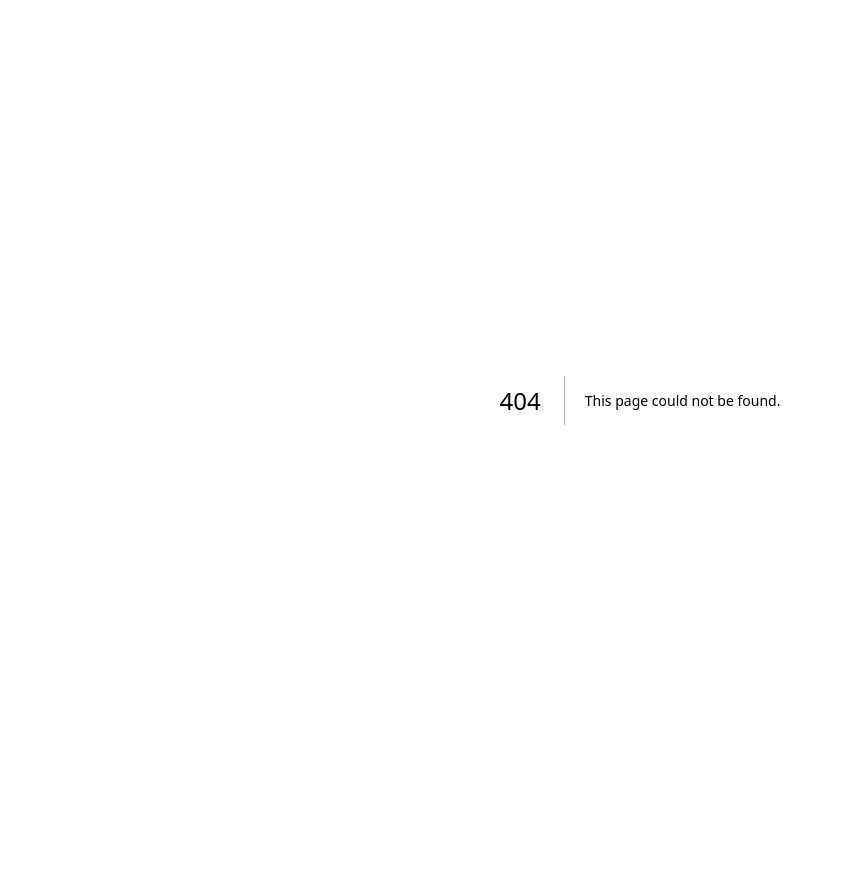
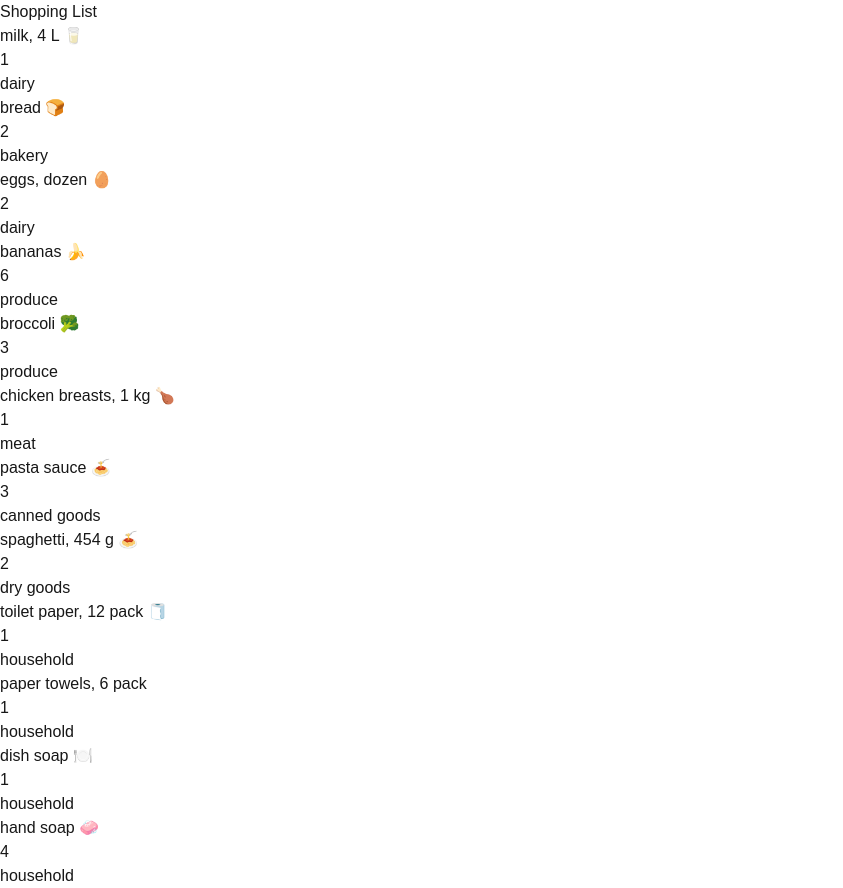
Before and after one commit to steventram/cprg306-assignments, a Next.js app: page /week-3 in a window 1280 px wide. Before the commit this address had no page. Shown: the whole page, without its empty margins (0-843 px from the left). Before the commit the page ends 800 px from the top, so only its background shows below. Built offline with nearby package versions, Linux system fonts and the light colour scheme.

Commit message:
Add week-3 folder, item, and item-list components. Also updated app/page.js
Week-3 folder, item and item-list components created. Also update page.js in app folder

```diff
--- a/app/page.js
+++ b/app/page.js
@@ -4,7 +4,14 @@
   return (
     <main>
       <h1>CPRG 306: Web Development 2 - Assignments</h1>
-      <Link href="./week-2">Week 2</Link>
+      <ul>
+        <li>
+          <Link href="./week-2">Week 2</Link>
+        </li>
+        <li>
+          <Link href="./week-3">Week 3</Link>
+        </li>
+      </ul>
     </main>
   );
 }
--- /dev/null
+++ b/app/week-3/item-list.js
@@ -0,0 +1,92 @@
+import Item from "./item";
+
+export default function ItemList() {
+  const item1 = {
+    name: "milk, 4 L 🥛",
+    quantity: 1,
+    category: "dairy",
+  };
+
+  const item2 = {
+    name: "bread 🍞",
+    quantity: 2,
+    category: "bakery",
+  };
+
+  const item3 = {
+    name: "eggs, dozen 🥚",
+    quantity: 2,
+    category: "dairy",
+  };
+
+  const item4 = {
+    name: "bananas 🍌",
+    quantity: 6,
+    category: "produce",
+  };
+
+  const item5 = {
+    name: "broccoli 🥦",
+    quantity: 3,
+    category: "produce",
+  };
+
+  const item6 = {
+    name: "chicken breasts, 1 kg 🍗",
+    quantity: 1,
+    category: "meat",
+  };
+
+  const item7 = {
+    name: "pasta sauce 🍝",
+    quantity: 3,
+    category: "canned goods",
+  };
+
+  const item8 = {
+    name: "spaghetti, 454 g 🍝",
+    quantity: 2,
+    category: "dry goods",
+  };
+
+  const item9 = {
+    name: "toilet paper, 12 pack 🧻",
+    quantity: 1,
+    category: "household",
+  };
+
+  const item10 = {
+    name: "paper towels, 6 pack",
+    quantity: 1,
+    category: "household",
+  };
+
+  const item11 = {
+    name: "dish soap 🍽️",
+    quantity: 1,
+    category: "household",
+  };
+
+  const item12 = {
+    name: "hand soap 🧼",
+    quantity: 4,
+    category: "household",
+  };
+
+  return (
+    <main>
+      <Item shoppingItem={item1} />
+      <Item shoppingItem={item2} />
+      <Item shoppingItem={item3} />
+      <Item shoppingItem={item4} />
+      <Item shoppingItem={item5} />
+      <Item shoppingItem={item6} />
+      <Item shoppingItem={item7} />
+      <Item shoppingItem={item8} />
+      <Item shoppingItem={item9} />
+      <Item shoppingItem={item10} />
+      <Item shoppingItem={item11} />
+      <Item shoppingItem={item12} />
+    </main>
+  );
+}
--- /dev/null
+++ b/app/week-3/item.js
@@ -0,0 +1,13 @@
+export default function Item({ shoppingItem }) {
+  let { name, quantity, category } = shoppingItem;
+
+  return (
+    <main>
+      <div>
+        <h3>{name}</h3>
+        <p>{quantity}</p>
+        <p>{category}</p>
+      </div>
+    </main>
+  );
+}
--- /dev/null
+++ b/app/week-3/page.js
@@ -0,0 +1,10 @@
+import ItemList from "./item-list";
+
+export default function Page3() {
+  return (
+    <main>
+      <h1>Shopping List</h1>
+      <ItemList />
+    </main>
+  );
+}
```
